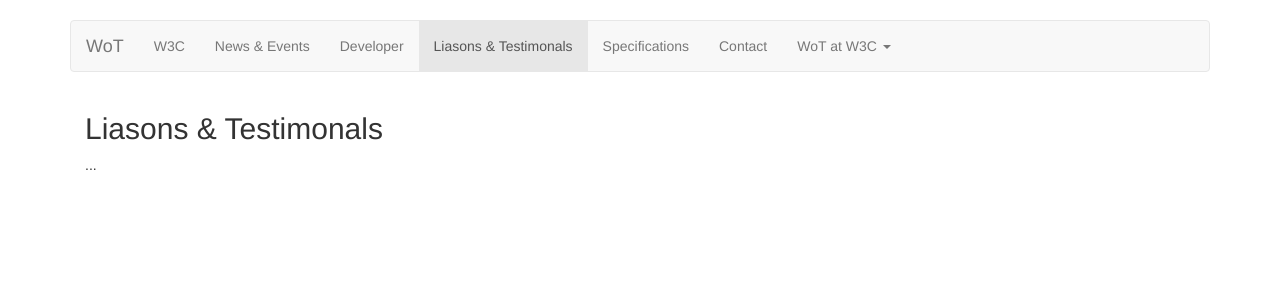
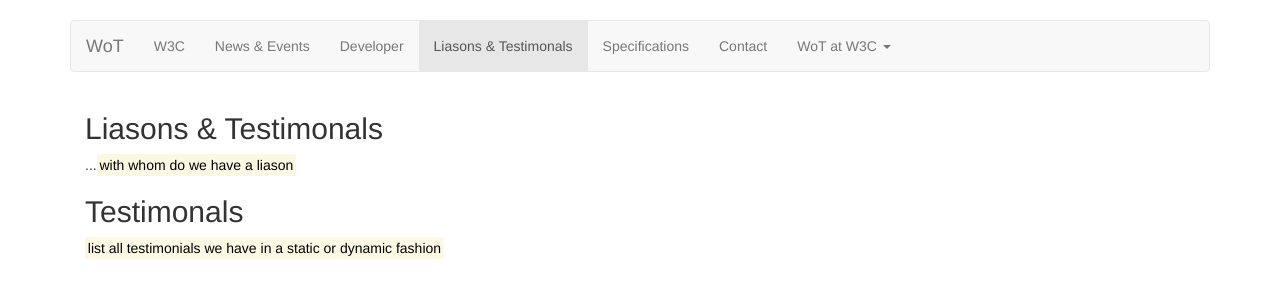
Before and after one commit to danielpeintner/wot-pages, a Jekyll site: the page built from liasons/index.html, in a window 1280 px wide. Shown: the top 300 px of the page. Built offline with Jekyll 4.4.1, drawn with Linux system fonts in a browser that asks for light colours; nearby versions of some CDN libraries.

Commit message:
liason page updates

```diff
--- a/liasons/index.html
+++ b/liasons/index.html
@@ -5,5 +5,8 @@ group: "navigation"
 ---
 <div>
 	<h2>Liasons &amp; Testimonals</h2>
-	<p>...</p>
+	<p>...<mark>with whom do we have a liason </mark></p>
+
+	<h2>Testimonals</h2>
+	<p><mark>list all testimonials we have in a static or dynamic fashion </mark></p>
 </div>
```
